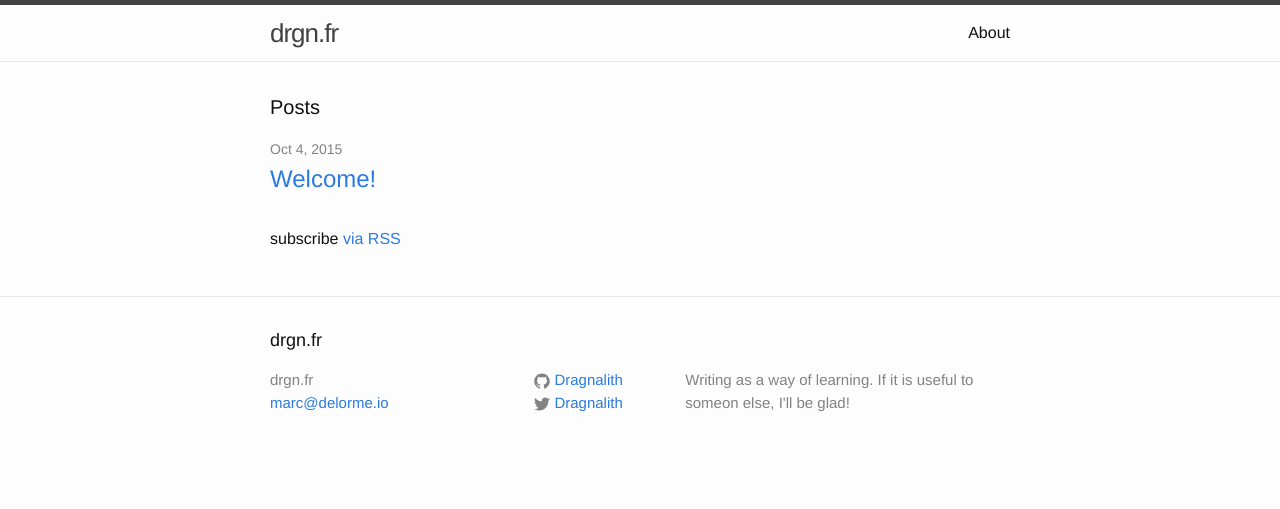
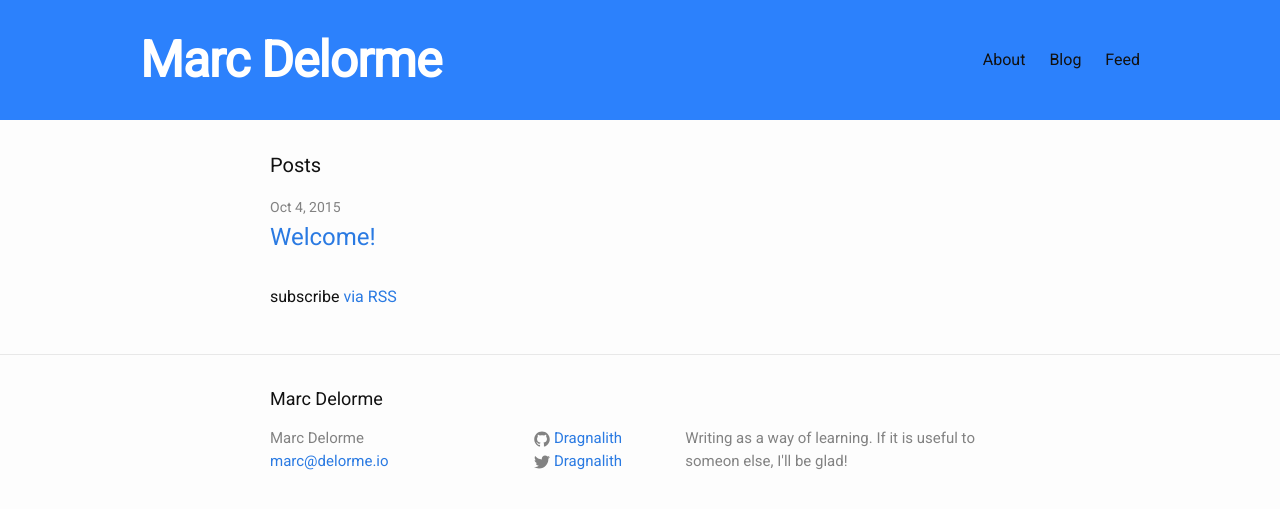
Before and after one commit to Dragnalith/dragnalith.github.io, a Jekyll site: the page built from index.html, in a window 1280 px wide. Shown: the top 509 px of the page. Built offline with Jekyll 4.4.1, drawn with Linux system fonts in a browser that asks for light colours.

Commit message:
Improve design

```diff
--- a/_config.yml
+++ b/_config.yml
@@ -1,5 +1,5 @@
 # Site settings
-title: drgn.fr
+title: Marc Delorme
 email: marc@delorme.io
 description: >
   Writing as a way of learning. If it is useful to someon else, I'll be glad!
--- a/_includes/head.html
+++ b/_includes/head.html
@@ -6,6 +6,7 @@
     <title>{% if page.title %}{{ page.title }}{% else %}{{ site.title }}{% endif %}</title>
     <meta name="description" content="{{ site.description }}">
 
+    <link href='https://fonts.googleapis.com/css?family=Roboto' rel='stylesheet' type='text/css'>
     <link rel="stylesheet" href="{{ "/css/main.css" | prepend: site.baseurl }}">
     <link rel="canonical" href="{{ page.url | replace:'index.html','' | prepend: site.baseurl | prepend: site.url }}">
 </head>
--- a/_includes/header.html
+++ b/_includes/header.html
@@ -2,7 +2,9 @@
 
   <div class="wrapper">
 
-    <a class="site-title" href="{{ site.baseurl }}/">{{ site.title }}</a>
+    <a class="site-title" href="{{ site.baseurl }}/">
+      {{site.title}}
+    </a>
 
     <nav class="site-nav">
       <a href="#" class="menu-icon">
--- a/_sass/_base.scss
+++ b/_sass/_base.scss
@@ -7,7 +7,6 @@ dl, dd, ol, ul, figure {
     margin: 0;
     padding: 0;
 }
-
 
 
 /**
@@ -170,6 +169,12 @@ pre {
     }
 }
 
+.site-header .wrapper {
+  @extend .wrapper;
+
+  max-width: 1000px;
+}
+
 
 
 /**
--- a/_sass/_layout.scss
+++ b/_sass/_layout.scss
@@ -1,31 +1,33 @@
 /**
  * Site header
  */
+
 .site-header {
-    border-top: 5px solid $grey-color-dark;
-    border-bottom: 1px solid $grey-color-light;
-    min-height: 56px;
+    background-color: $title-bg-color;
+    min-height: $header-size;
 
     // Positioning context for the mobile navigation icon
     position: relative;
 }
 
 .site-title {
-    font-size: 26px;
-    line-height: 56px;
+    font-size: 50px;
+    font-weight: bold;
+    line-height: $header-size;
     letter-spacing: -1px;
     margin-bottom: 0;
     float: left;
+    color: $title-color;
 
     &,
     &:visited {
-        color: $grey-color-dark;
+        color: $title-color;
     }
 }
 
 .site-nav {
     float: right;
-    line-height: 56px;
+    line-height: $header-size;
 
     .menu-icon {
         display: none;
--- a/css/main.scss
+++ b/css/main.scss
@@ -6,7 +6,7 @@
 
 
 // Our variables
-$base-font-family: Helvetica, Arial, sans-serif;
+$base-font-family: 'Roboto', Arial, sans-serif;
 $base-font-size:   16px;
 $small-font-size:  $base-font-size * 0.875;
 $base-line-height: 1.5;
@@ -24,6 +24,17 @@ $grey-color-dark:  darken($grey-color, 25%);
 $on-palm:          600px;
 $on-laptop:        800px;
 
+$theme-color-1: #2C81FC;
+$theme-color-2: #2C16C9;
+$theme-color-3: #FF9A15;
+$theme-color-4: #FDBC6B;
+$theme-color-5: #5E5696;
+
+$title-bg-color: $theme-color-1;
+$footer-bg-color: $theme-color-3;
+$title-color: white;
+
+$header-size: 120px;
 
 
 // Using media queries with like this:
@@ -39,9 +50,6 @@ $on-laptop:        800px;
     }
 }
 
-
-
-// Import partials from `sass_dir` (defaults to `_sass`)
 @import
         "base",
         "layout",
--- a/feed.xml
+++ b/feed.xml
@@ -1,5 +1,7 @@
 ---
 layout: null
+title: Feed
+permalink: /feed/
 ---
 <?xml version="1.0" encoding="UTF-8"?>
 <rss version="2.0" xmlns:atom="http://www.w3.org/2005/Atom">
```
Also changed, not shown: blog.html (added, +21 -0 lines).
